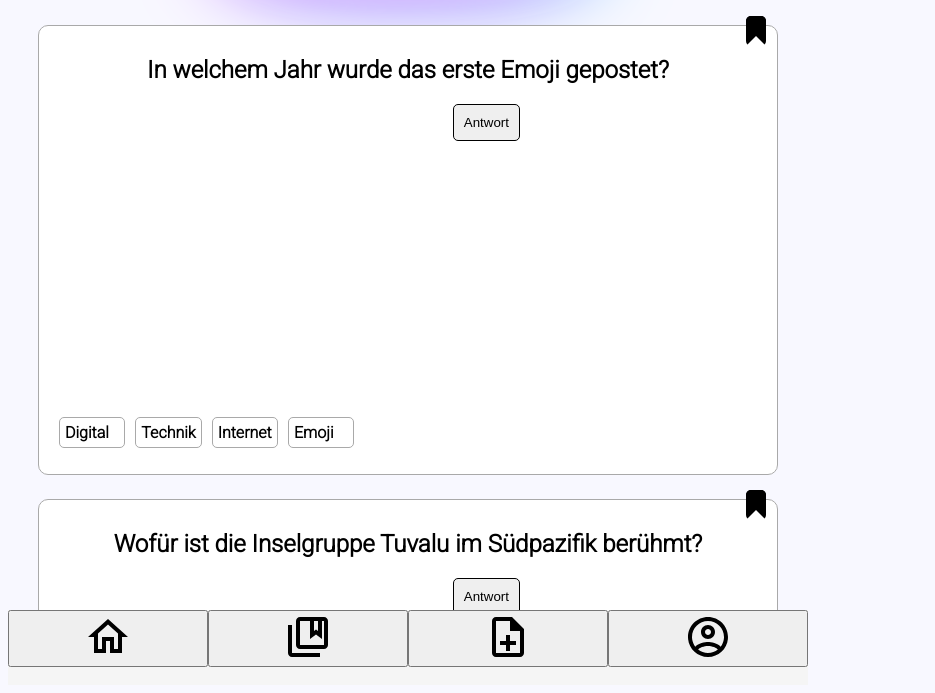
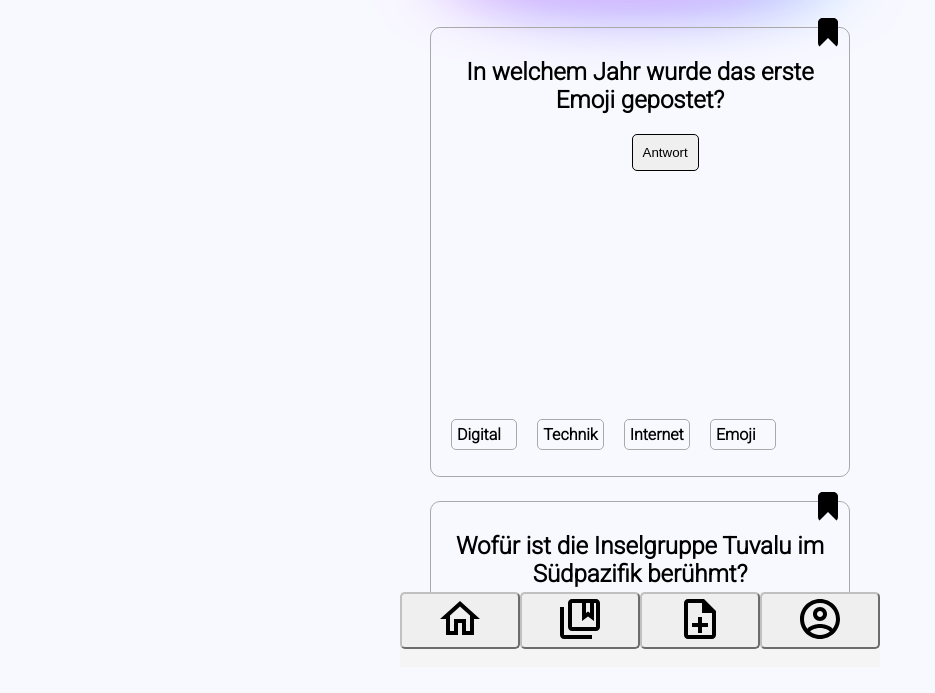
Before and after one commit to martinhaiss/quiz-app, a website built with Vite: page index.html in a window 1280 px wide. Shown: the part 123-816 px from the top of the page, without its empty margins (0-935 px from the left). Built offline with nearby package versions, Linux system fonts and the light colour scheme.

Commit message:
more code clean up

```diff
--- a/css/components/body.css
+++ b/css/components/body.css
@@ -1,6 +1,9 @@
 body {
-  max-width: 800px;
+  max-width: 500px;
   background-color: ghostwhite;
+  margin: auto;
+  padding: 10px;
+
   display: grid;
   grid-template-rows: 100px auto 75px;
   height: 100vh;
--- a/css/components/card.css
+++ b/css/components/card.css
@@ -11,7 +11,6 @@ h2 {
   grid-template-columns: repeat(6, 1fr);
   grid-template-rows: repeat(6, 1fr);
   position: relative;
-  background-color: white;
   border-color: darkgrey;
   border-width: 1px;
   border-style: solid;
@@ -76,7 +75,7 @@ h2 {
   padding-right: 5px;
   padding-top: 5px;
   padding-bottom: 5px;
-  margin-right: 10px;
+  margin-right: 20px;
 }
 
 .card__bookmark {
@@ -107,6 +106,15 @@ h2 {
   background-color: transparent;
 }
 
+ul {
+  list-style-type: none;
+  display: grid;
+  grid-template-columns: repeat(4, 1fr);
+}
+li {
+  float: left;
+}
+
 .card__answer.card__answer--show {
   display: grid;
 }
--- a/css/components/create.css
+++ b/css/components/create.css
@@ -9,12 +9,11 @@
   display: flex;
   flex-direction: column;
   flex-wrap: wrap;
-  justify-content: flex-start;
 }
 
 label {
   font-family: 'Roboto', sans-serif;
-  font-size: 1.3rem;
+  font-size: 1.4rem;
   margin-left: 30px;
   margin-top: 20px;
   font-size: 1.3em;
@@ -22,8 +21,6 @@ label {
   font-family: Roboto, sans-serif;
   font-weight: 300;
   color: black;
-  border: 1px solid silver;
-  background-image: linear-gradient(to top, gainsboro 0%, white 90%);
   border-radius: 5px;
   align-self: center;
 }
--- a/css/components/footer.css
+++ b/css/components/footer.css
@@ -1,16 +1,13 @@
 footer {
   background-color: whitesmoke;
-}
-ul {
-  list-style-type: none;
-  display: grid;
-  grid-template-columns: repeat(4, 1fr);
-}
-li {
-  float: left;
 }
 
 nav {
   display: grid;
   grid-template-columns: repeat(4, 1fr);
 }
+
+.footer__button {
+  border-radius: 5px;
+  border-color: silver;
+}
--- a/index.html
+++ b/index.html
@@ -247,7 +247,7 @@
 
     <footer class="footer">
       <nav class="footer__nav">
-        <button class="footer__button active" id="footer__home">
+        <button class="footer__button footer__button active" id="footer__home">
           <img src="/img/icons/home.svg" />
         </button>
         <button class="footer__button" id="footer__bookmarks">
```
